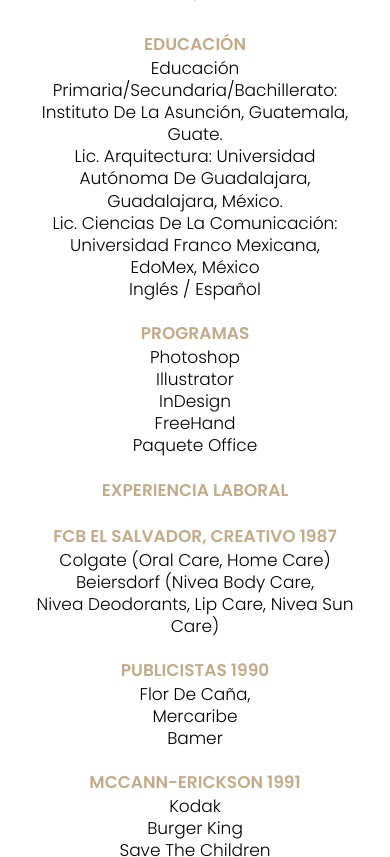
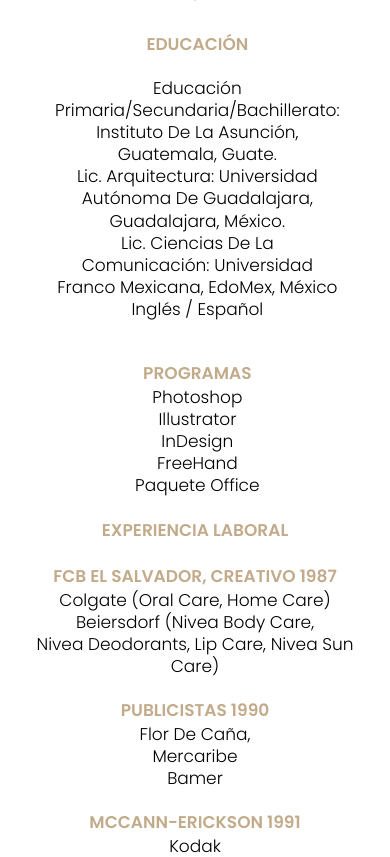
Before and after one commit to ArsayDv/melbasosacv, a plain HTML site: page index.html in a window 390 px wide. Shown: the part 1925-2782 px from the top of the page. Drawn offline with Linux system fonts and the light colour scheme.

Commit message:
styles.css Actualizado!

```diff
--- a/css/styles.css
+++ b/css/styles.css
@@ -430,6 +430,9 @@
     .education{
         padding-right: 0;
     }
+    .education p{
+        padding: 20px;
+    }
     .education-container{
         grid-template-columns: 1fr;
     }
```
